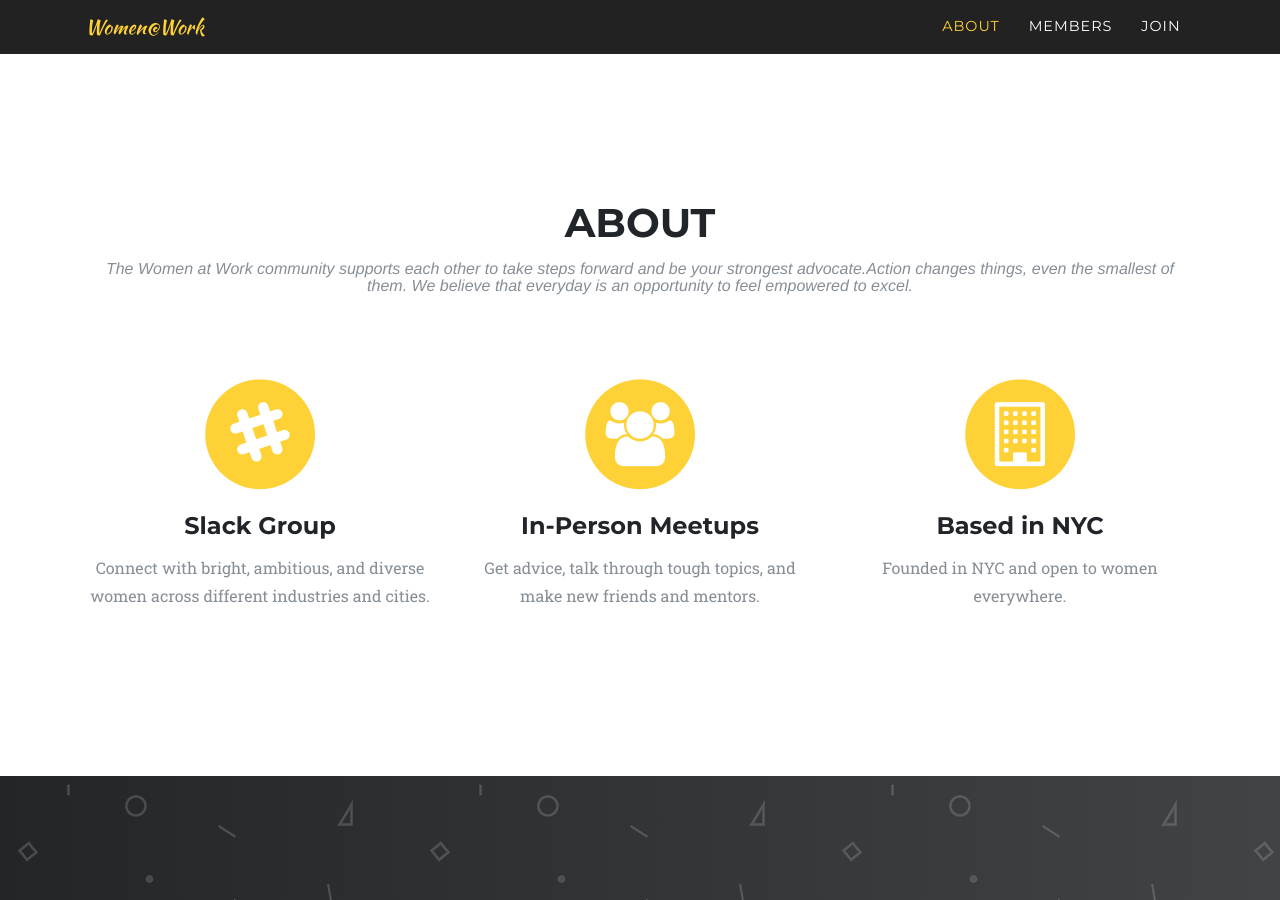
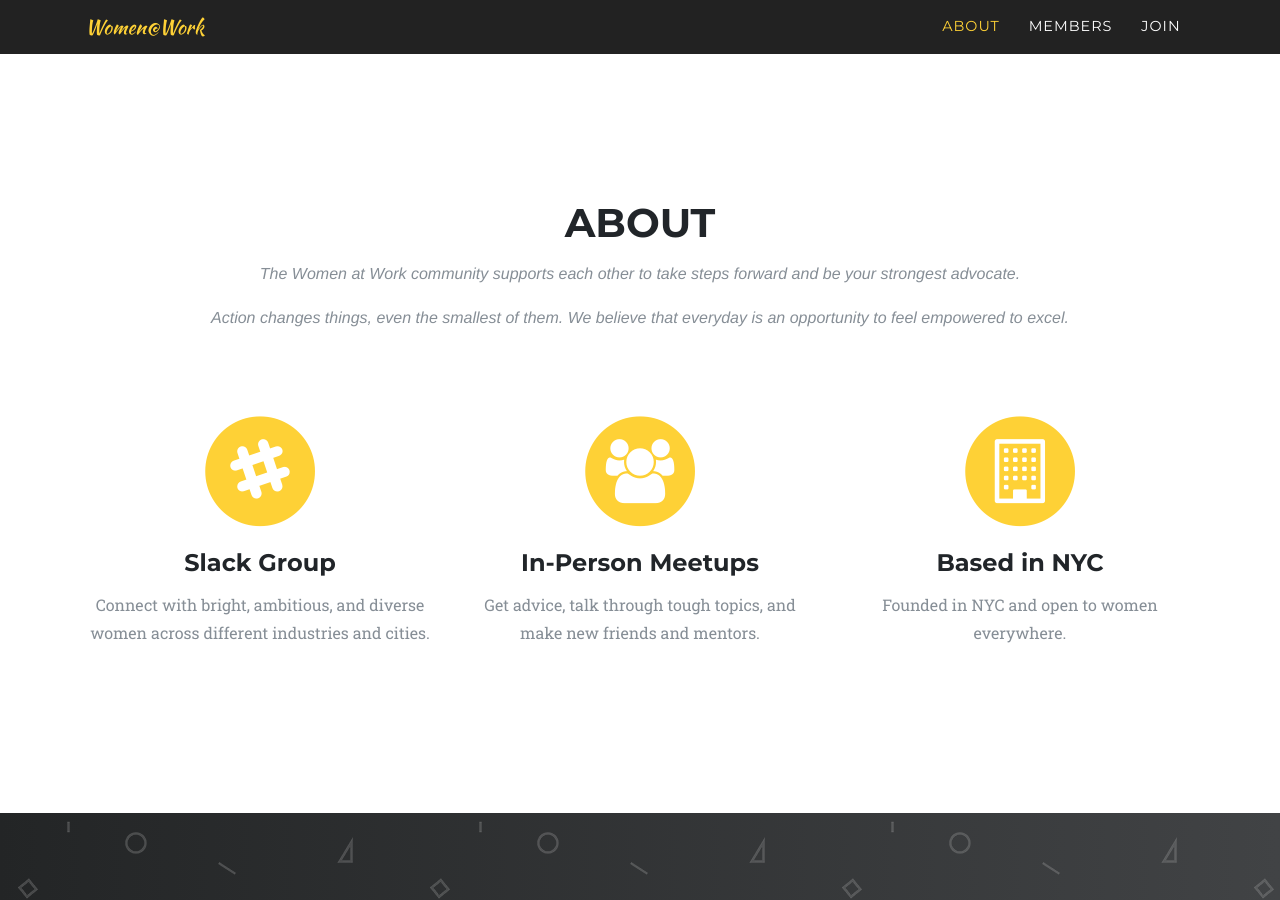
Before and after one commit to juhneece/womenatwork, a Jekyll site: the page built from index.html, in a window 1280 px wide and 900 px high, scrolled down 702 px. Built offline with Jekyll 4.4.1, drawn with Linux system fonts in a browser that asks for light colours; some web fonts are replaced.

Commit message:
Update index.html
added paragraph to about section

```diff
--- a/index.html
+++ b/index.html
@@ -21,7 +21,7 @@ h1: Women<wbr>@Work
     <div class="row">
       <div class="col-lg-12 text-center">
         <h2 class="section-heading">About</h2>
-        <h3 class="section-subheading text-muted">The Women at Work community supports  each other to take steps forward and be your strongest advocate.Action changes things, even the smallest of them. We believe that everyday is an opportunity to feel empowered to excel.
+        <h3 class="section-subheading text-muted"><p>The Women at Work community supports  each other to take steps forward and be your strongest advocate.</p><p>Action changes things, even the smallest of them. We believe that everyday is an opportunity to feel empowered to excel.</p>
 </h3>
       </div>
     </div>
```
